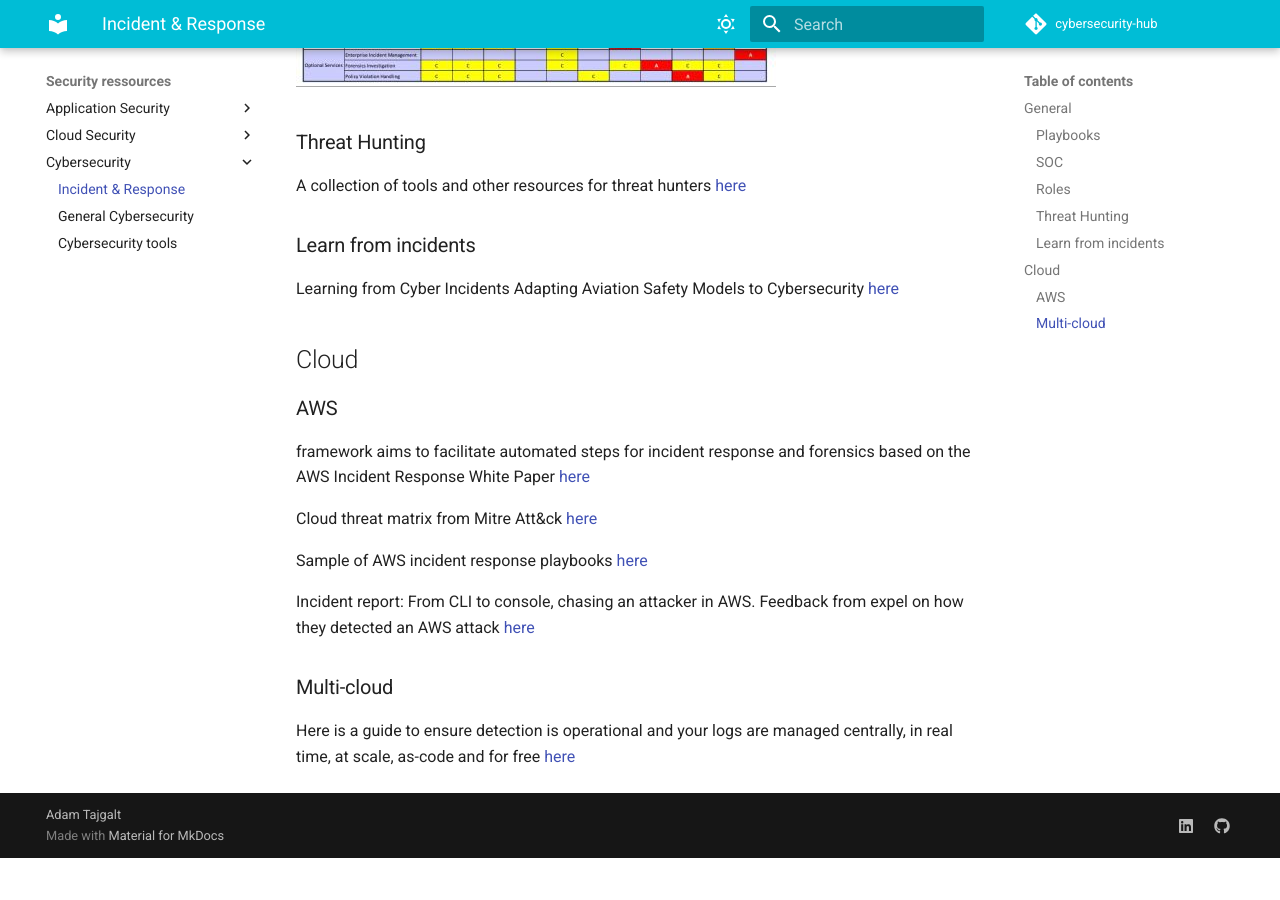
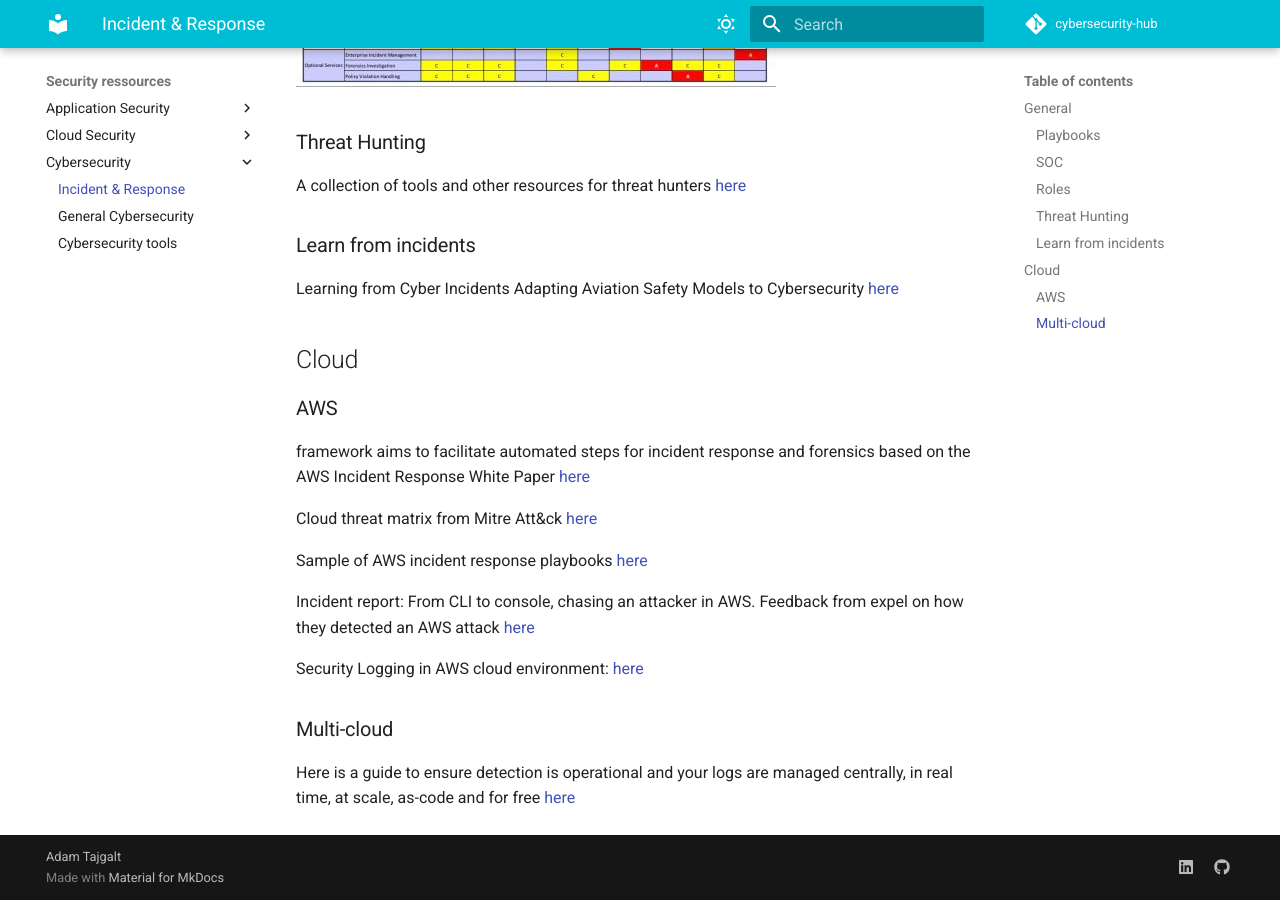
Before and after one commit to adamtaj/cybersecurity-hub, an MkDocs documentation site: the page built from docs/Security ressources/Cybersecurity/IncidentResponse.md, in a window 1280 px wide and 900 px high, scrolled down 964 px. Built offline with MkDocs 1.6.1 and Material for MkDocs 9.7.7, drawn with Linux system fonts in a browser that asks for light colours; comment, search, counter and statistics services are not loaded; before the commit the page ends 1822 px from its top, so only the background shows below that.

Commit message:
Add more content

```diff
--- a/docs/Security ressources/Cybersecurity/IncidentResponse.md
+++ b/docs/Security ressources/Cybersecurity/IncidentResponse.md
@@ -42,6 +42,8 @@ Sample of AWS incident response playbooks [here](https://github.com/aws-samples/
 
 Incident report: From CLI to console, chasing an attacker in AWS. Feedback from expel on how they detected an AWS attack [here](https://expel.com/blog/incident-report-from-cli-to-console-chasing-an-attacker-in-aws/)
 
+Security Logging in AWS cloud environment: [here](Security Logging in Cloud Environments - AWS)
+
 ### Multi-cloud
 
 Here is a guide to ensure detection is operational and your logs are managed centrally, in real time, at scale, as-code and for free [here](https://m365internals.com/2021/07/05/why-are-windows-defender-av-logs-so-important-and-how-to-monitor-them-with-azure-sentinel/)
```
